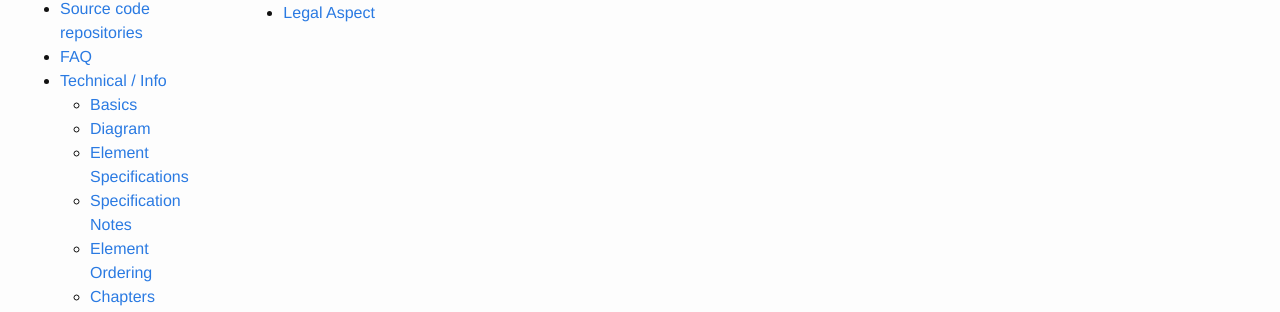
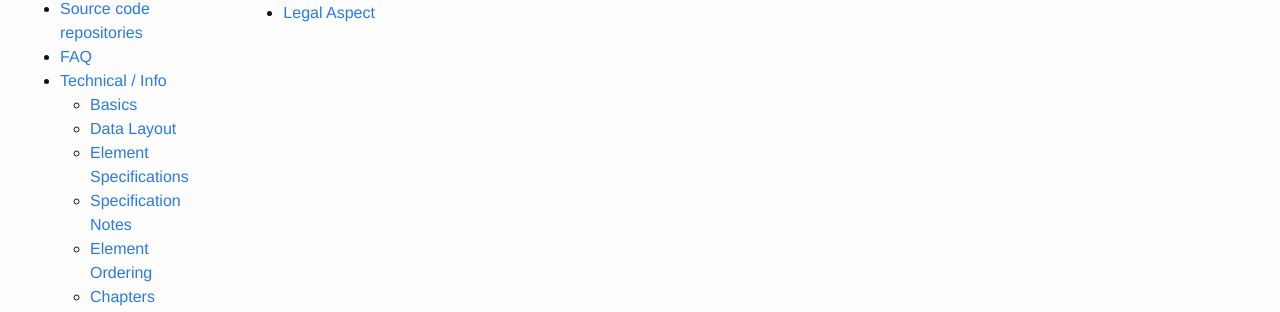
Before and after one commit to Matroska-Org/infrastructure, a Jekyll site: the page built from website/index.md, in a window 1280 px wide. Shown: the part 359-671 px from the top of the page. Built offline with Jekyll 4.4.1, drawn with Linux system fonts in a browser that asks for light colours.

Commit message:
fix building the diagram.html page (titles "Data Layout")

```diff
--- a/website/_includes/sidebar.html
+++ b/website/_includes/sidebar.html
@@ -19,7 +19,7 @@
   <li><a href="{{ site.baseurl }}/index.html" title="Technical Details">Technical / Info</a>
     <ul>
       <li><a href="{{ site.baseurl }}/technical/basics.html" title="Basics">Basics</a></li>
-      <li><a href="{{ site.baseurl }}/technical/diagram.html" title="Diagram">Diagram</a></li>
+      <li><a href="{{ site.baseurl }}/technical/diagram.html" title="Data Layout">Data Layout</a></li>
       <li><a href="{{ site.baseurl }}/technical/elements.html" title="Element Specifications">Element Specifications</a></li>
       <li><a href="{{ site.baseurl }}/technical/notes.html" title="Specification Notes">Specification Notes</a></li>
       <li><a href="{{ site.baseurl }}/technical/ordering.html" title="EBML Element Ordering">Element Ordering</a></li>
```
Also changed, not shown: 1 other file.
